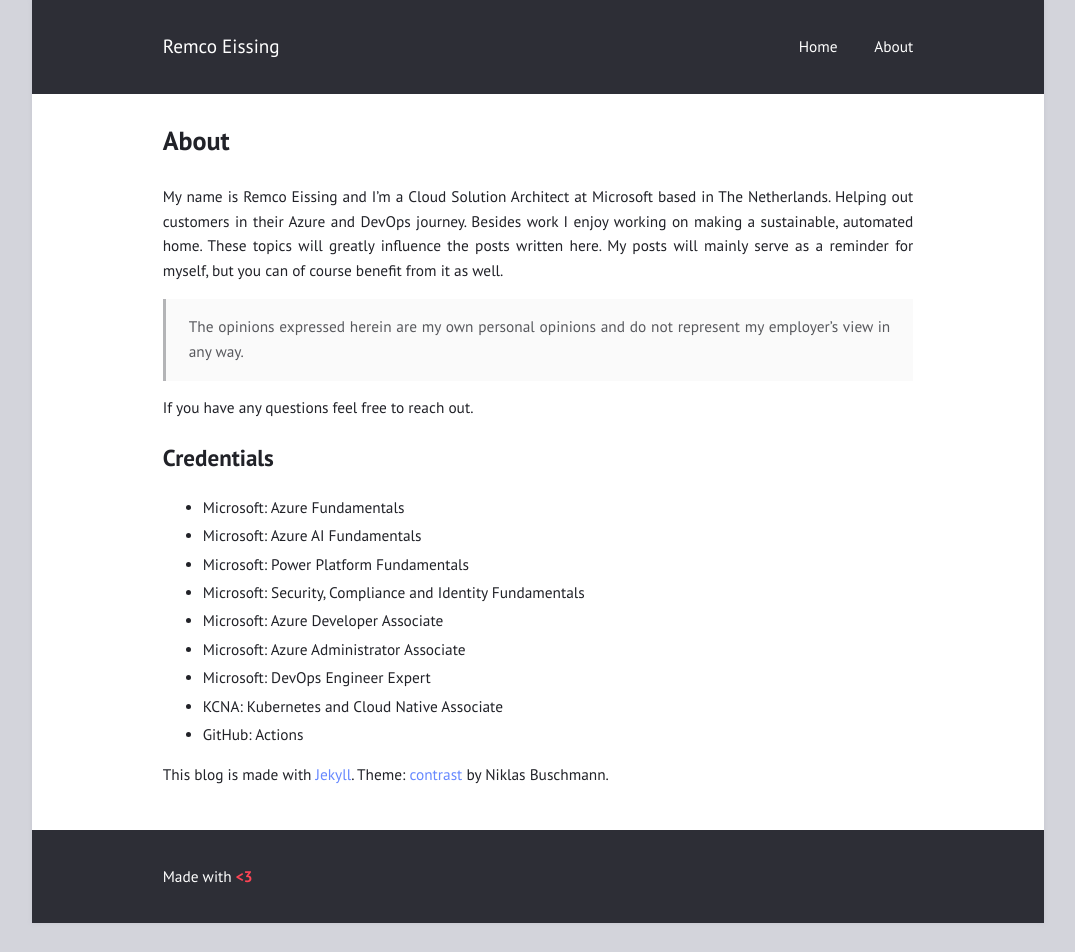
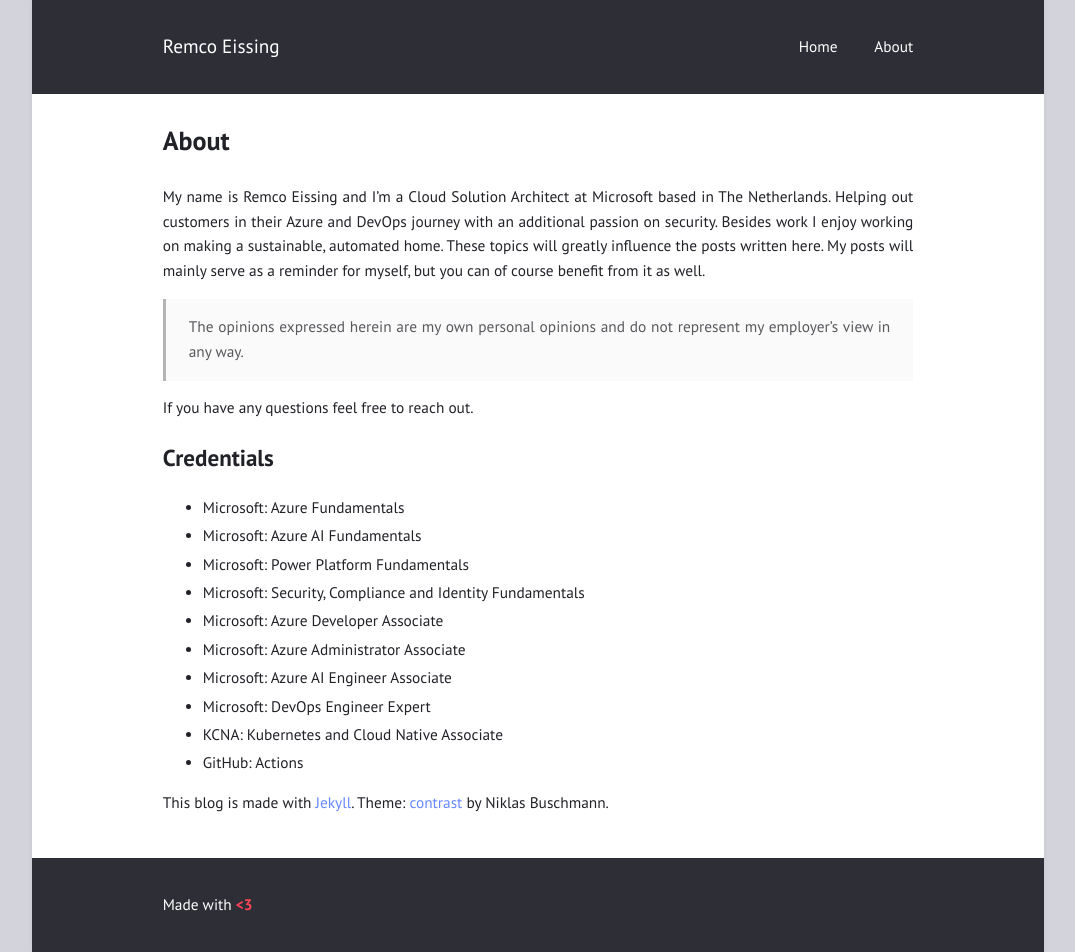
Before and after one commit to remcoeissing/blog, a Jekyll site: the page built from about.md, in a window 1280 px wide. Shown: the whole page, without its empty margins (102-1177 px from the left). Built offline with Jekyll 4.4.1, drawn with Linux system fonts in a browser that asks for light colours; before the commit the page ends 923 px from its top, so only the background shows below that.

Commit message:
Updated About page added Azure AI Engineer Associate certification.

```diff
--- a/about.md
+++ b/about.md
@@ -3,7 +3,7 @@ layout: page
 title: About
 permalink: /about/
 ---
-My name is Remco Eissing and I'm a Cloud Solution Architect at Microsoft based in The Netherlands. Helping out customers in their Azure and DevOps journey. Besides work I enjoy working on making a sustainable, automated home. These topics will greatly influence the posts written here. My posts will mainly serve as a reminder for myself, but you can of course benefit from it as well.
+My name is Remco Eissing and I'm a Cloud Solution Architect at Microsoft based in The Netherlands. Helping out customers in their Azure and DevOps journey with an additional passion on security. Besides work I enjoy working on making a sustainable, automated home. These topics will greatly influence the posts written here. My posts will mainly serve as a reminder for myself, but you can of course benefit from it as well.
 
 > The opinions expressed herein are my own personal opinions and do not represent my employer's view in any way.
 
@@ -17,6 +17,7 @@ If you have any questions feel free to reach out.
 - Microsoft: Security, Compliance and Identity Fundamentals
 - Microsoft: Azure Developer Associate
 - Microsoft: Azure Administrator Associate
+- Microsoft: Azure AI Engineer Associate
 - Microsoft: DevOps Engineer Expert
 - KCNA: Kubernetes and Cloud Native Associate
 - GitHub: Actions
```
